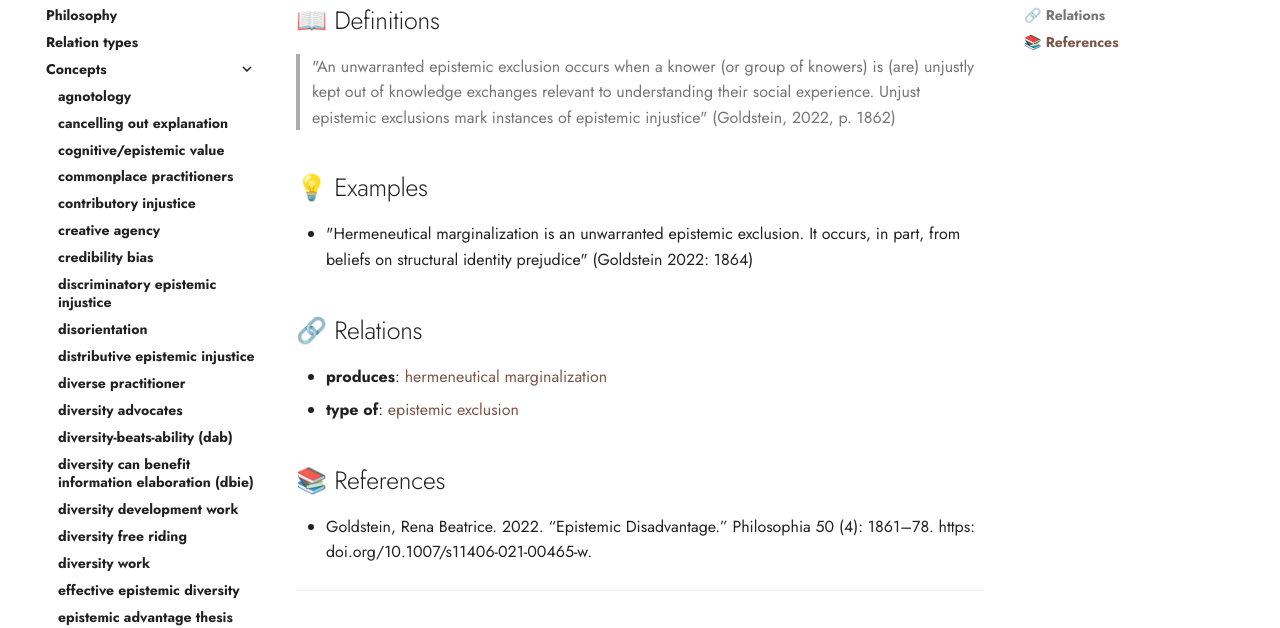
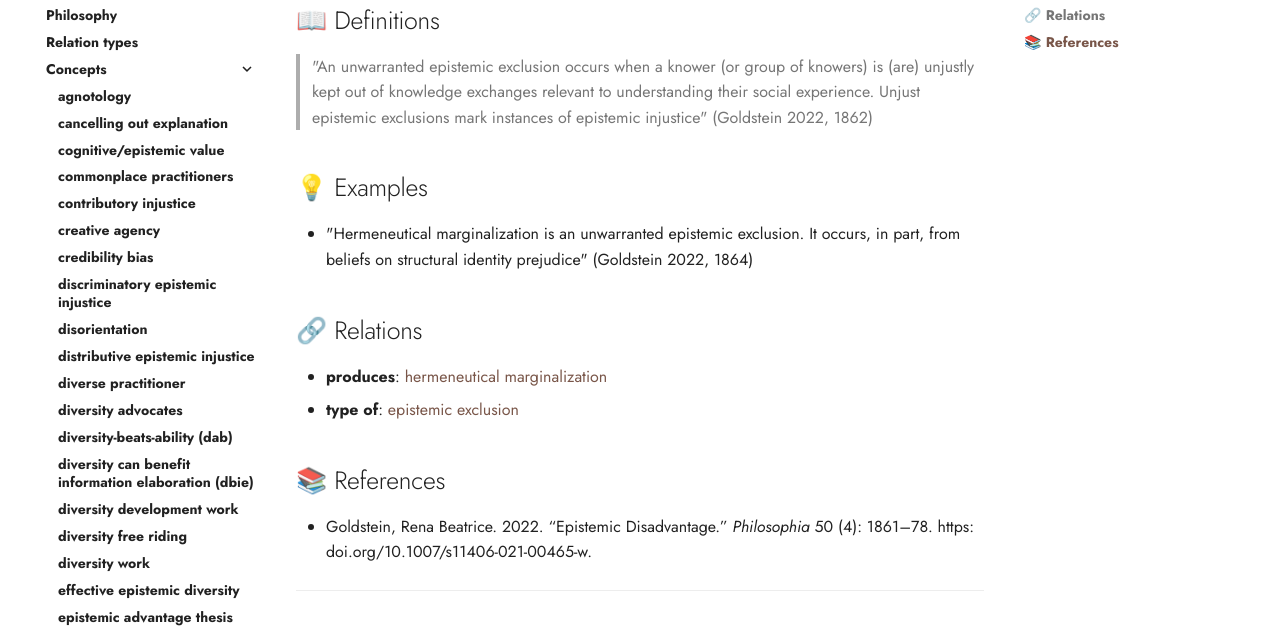
Before and after one commit to conceptcartography/conceptcartography, an MkDocs documentation site: the page built from docs/concepts/unwarranted-exclusion.md, in a window 1280 px wide. Shown: the part 177-805 px from the top of the page. Built offline with MkDocs 1.6.1 and Material for MkDocs 9.7.7, drawn with Linux system fonts in a browser that asks for light colours; comment, search, counter and statistics services are not loaded; the version menu is left out.

```diff
--- a/docs/concepts/unwarranted-exclusion.md
+++ b/docs/concepts/unwarranted-exclusion.md
@@ -2,11 +2,11 @@
 
 ## 📖 Definitions
 
-> "An unwarranted epistemic exclusion occurs when a knower (or group of knowers) is (are) unjustly kept out of knowledge exchanges relevant to understanding their social experience. Unjust epistemic exclusions mark instances of epistemic injustice" (Goldstein, 2022, p. 1862)
+> "An unwarranted epistemic exclusion occurs when a knower (or group of knowers) is (are) unjustly kept out of knowledge exchanges relevant to understanding their social experience. Unjust epistemic exclusions mark instances of epistemic injustice" (Goldstein 2022, 1862)
 
 ## 💡 Examples
 
-- "Hermeneutical marginalization is an unwarranted epistemic exclusion. It occurs, in part, from beliefs on structural identity prejudice" (Goldstein 2022: 1864)
+- "Hermeneutical marginalization is an unwarranted epistemic exclusion. It occurs, in part, from beliefs on structural identity prejudice" (Goldstein 2022, 1864)
 
 ## 🔗 Relations
 
@@ -15,7 +15,7 @@
 
 ## 📚 References
 
-- Goldstein, Rena Beatrice. 2022. “Epistemic Disadvantage.” Philosophia 50 (4): 1861–78. https: doi.org/10.1007/s11406-021-00465-w.
+- Goldstein, Rena Beatrice. 2022. “Epistemic Disadvantage.” _Philosophia_ 50 (4): 1861–78. https: doi.org/10.1007/s11406-021-00465-w.
 
 ---
 
```
